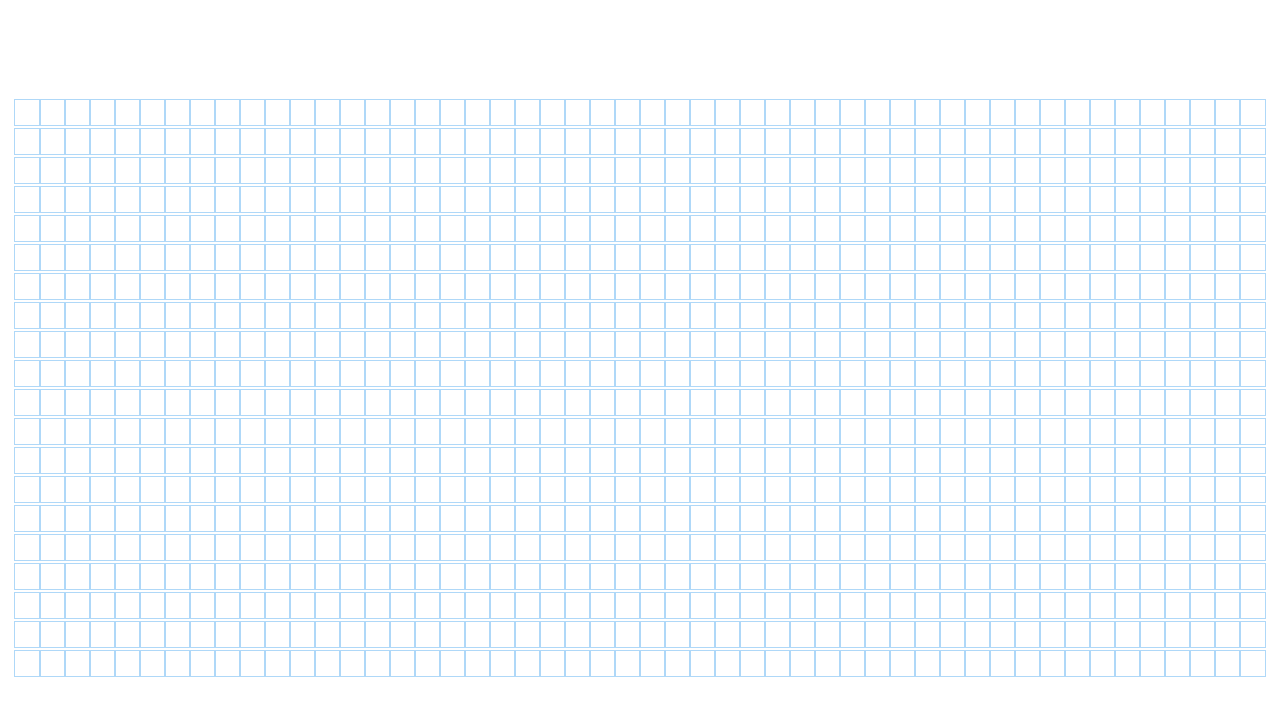
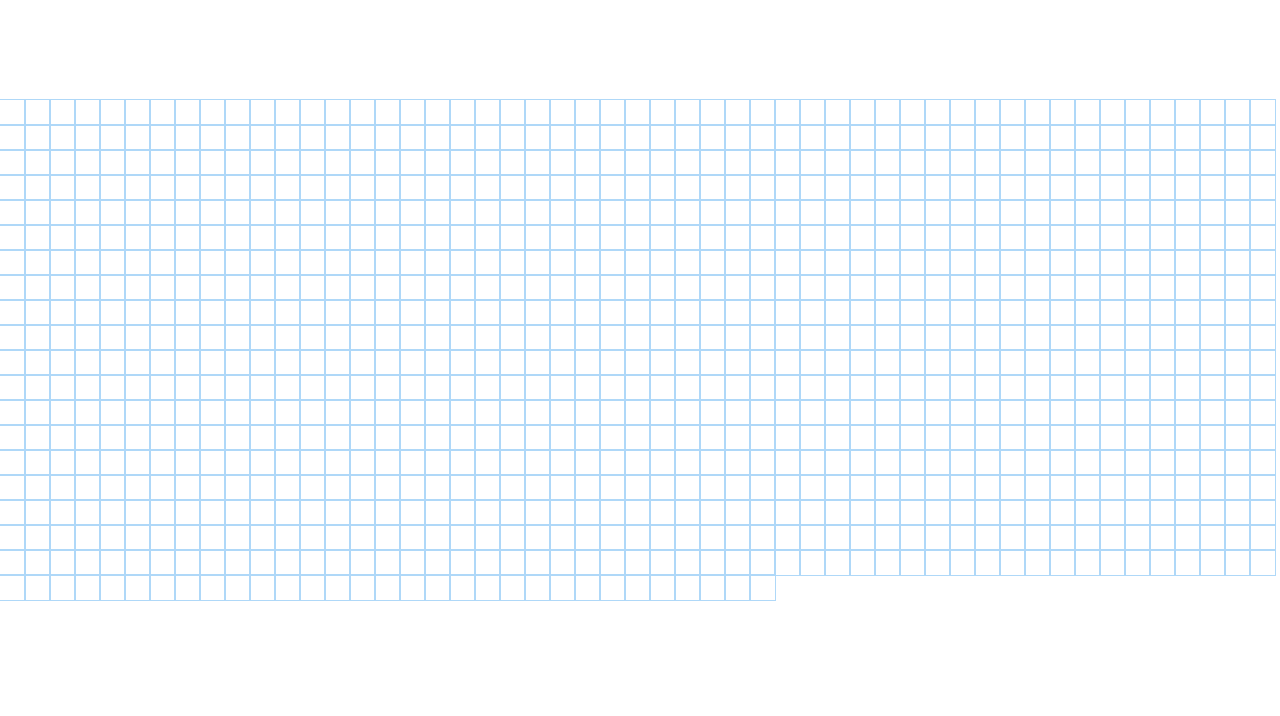
Before and after one commit to cpozos/path-finder, a React (Create React App) app: page / in a window 1280 px wide. Shown: the top 716 px of the page. Built offline with nearby package versions, Linux system fonts and the light colour scheme.

Commit message:
Float property to css

```diff
--- a/src/PathVisualizer/Node/Node.css
+++ b/src/PathVisualizer/Node/Node.css
@@ -2,7 +2,8 @@
   width: 25px;
   height: 25px;
   outline: 1px solid rgb(175, 216, 248);
-  display: inline-block;
+  display: block;
+  float: left;
 }
 
 .node-wall {
```
